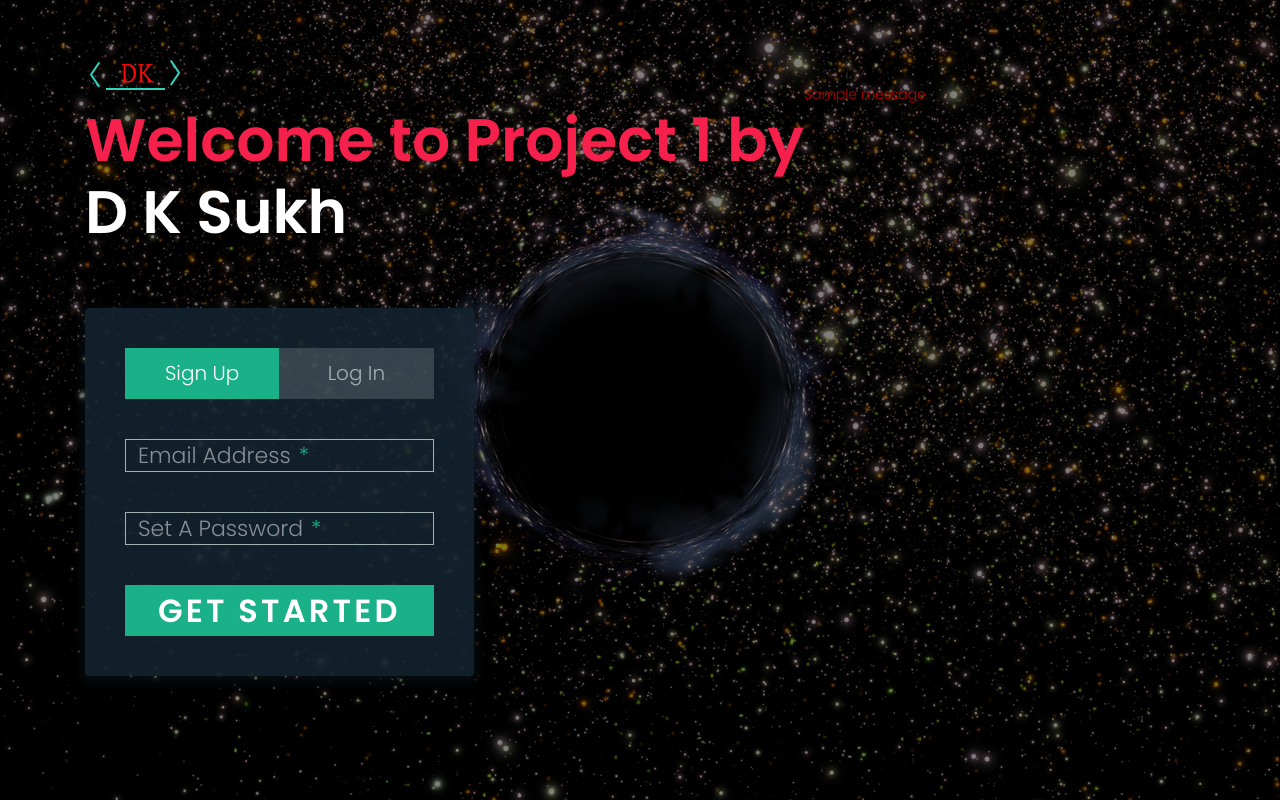
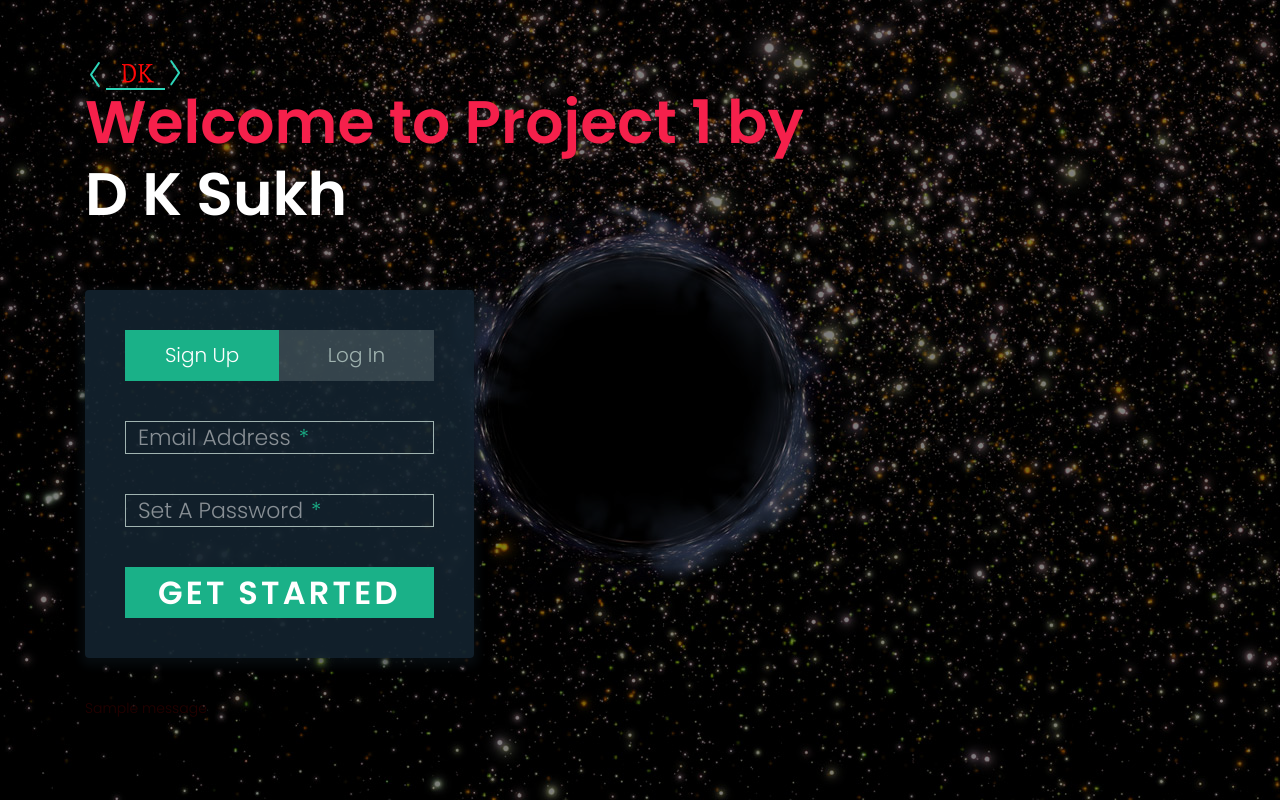
Before and after one commit to DKSukhani/Project1, a Python web app: template templates/index.html in a window 1280 px wide. Run offline with Jinja, Linux system fonts and the light colour scheme; the template is opened without the code that fills it, so the values that code supplies are empty; one stand-in notice (Sample message) is shown; some libraries are stand-ins or nearby versions.

Commit message:
Placement of the  flash message

```diff
--- a/static/CSS/main.css
+++ b/static/CSS/main.css
@@ -56,6 +56,7 @@ body {
   font-weight: 300;
   line-height: 1.5em;
   position: relative;
+
 }
 
 ol,
@@ -2027,6 +2028,12 @@ nav a:hover {
   width: 50%;
 }
 
+#flash_message {
+  color: red;
+  clear: left;
+  float: left;
+}
+
 .banner-area .overlay-bg {
   background: rgba(0, 0, 0, 0.5);
 }
@@ -2696,3 +2703,4 @@ footer .footer-nav li a:hover {
 .change .bar3 {
   -webkit-transform: rotate(45deg) translate(-8px, -8px);
   transform: rotate(45deg) translate(-8px, -8px);
+}
--- a/static/js/main.js
+++ b/static/js/main.js
@@ -1,7 +1,7 @@
 $(document).ready(function () {
     "use strict";
 
-    $('#flash_message').fadeOut(30000, "linear");
+    $('#flash_message').fadeOut(10000, "linear");
 
     var window_width = $(window).width(),
         window_height = window.innerHeight,
--- a/templates/index.html
+++ b/templates/index.html
@@ -10,7 +10,7 @@
 						<img id="logoImg" src="{{ url_for('static',filename='img/DKLogo.png') }}" alt="">
 					</a>
 				</div>
-				<div class="
+				<!-- <div class="
 							 main-menubar d-flex align-items-center ">
 					<nav class=" hide ">
 						<a href="index.html
@@ -21,15 +21,32 @@
 					</nav>
 					<div class="menu-bar">
 						<span class="lnr lnr-menu"></span>
-					</div>
-					<!-- <div class="container" onclick="myFunction(this)">
+					</div> -->
+				<!-- <div class="container" onclick="myFunction(this)">
 							<div class="bar1"></div>
 							<div class="bar2"></div>
 							<div class="bar3"></div>
 						</div> -->
-				</div>
+				<!-- </div><div class="
+							 main-menubar d-flex align-items-center ">
+					<nav class=" hide ">
+						<a href="index.html
+							 ">Home</a>
+						<a href=" generic.html ">Generic</a>
+						<a href=" elements.html
+							 ">Elements</a>
+					</nav>
+					<div class="menu-bar">
+						<span class="lnr lnr-menu"></span>
+					</div> -->
+				<!-- <div class="container" onclick="myFunction(this)">
+							<div class="bar1"></div>
+							<div class="bar2"></div>
+							<div class="bar3"></div>
+						</div> -->
 			</div>
 		</div>
+	</div>
 	</div>
 </header>
 <!-- End Header Area -->
@@ -45,12 +62,6 @@
 						<span class="text-white">D K Sukh</h1>
 					</h1>
 				</div>
-
-				{% with messages = get_flashed_messages() %} {% if messages %} {% for message in messages %}
-				<p id="flash_message" style="color: red">{{ message }}</p>
-				{% endfor %} {% endif %} {% endwith %}
-
-
 
 				<div class="form">
 					<ul class="tab-group">
@@ -114,12 +125,20 @@
 
 							</form>
 
+
+
 						</div>
 
 					</div>
 					<!-- tab-content -->
 
 				</div>
+
+				{% with messages = get_flashed_messages() %} {% if messages %} {% for message in messages %}
+				<p id="flash_message" style="color: red">{{ message }}</p>
+				{% endfor %} {% endif %} {% endwith %}
+
+
 				<!-- /form -->
 			</div>
 		</div>
```
